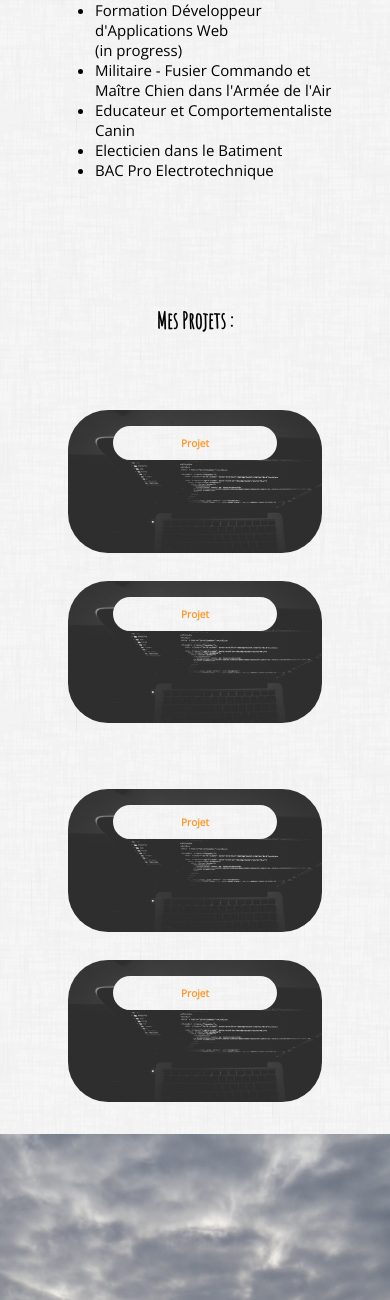
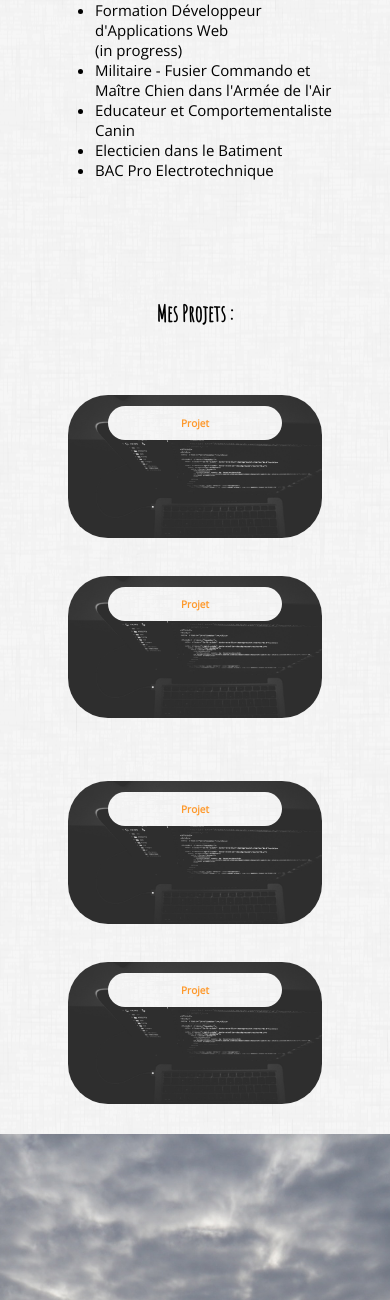
Before and after one commit to SimonBdBc/Portfolio, a PHP site: page / in a window 390 px wide. Shown: the part 2349-3649 px from the top of the page. Run offline with PHP 8.4, Linux system fonts and the light colour scheme.

Commit message:
modif responsive

```diff
--- a/css/style.css
+++ b/css/style.css
@@ -218,6 +218,12 @@
 .min-size-small{
   min-width: 280px;
 }
+.img-rond-projet{
+  overflow: hidden;
+  border-radius: 40px;
+  width: 40vh;
+  margin: 10px;
+}
 .img-projet{
   margin-top: -20px;
   text-decoration: none;
@@ -253,7 +259,7 @@
   color: #FE9A2E;
   text-shadow: 2px 2px #000;
 }
-@media screen and (max-width :880px){
+@media screen and (max-width :910px){
   body{
     font-size: 15px;
   }
@@ -283,6 +289,12 @@
     border-radius: 40px;
     width: 30vh;
     margin: 5px;
+  }
+  .img-rond-projet{
+    overflow: hidden;
+    border-radius: 40px;
+    width: 30vh;
+    margin: 10px;
   }
 }
 @media screen and (max-height: 700px){
--- a/pages/skill.php
+++ b/pages/skill.php
@@ -4,15 +4,15 @@
   </div>
   <div class="flex-container flex-wrap flex-row">
       <div class="flex-wrap half-size min-size-small">
-        <img class="logo" src="../image/htmlCss.png" >
-        <img class="logo" src="../image/bash.png" >
-        <img class="logo" src="../image/git.png" >
-        <img class="logo" src="../image/bootstrap.png" >
-        <img class="logo" src="../image/jquery.png" >
-        <img class="logo" src="../image/ajax.png" >
-        <img class="logo" src="../image/json.png" >
-        <img class="logo" src="../image/js.png" >
-        <img class="logo" src="../image/php.png" >
+        <img class="logo" src="../image/htmlCss.png" alt="logo">
+        <img class="logo" src="../image/bash.png" alt="logo">
+        <img class="logo" src="../image/git.png" alt="logo">
+        <img class="logo" src="../image/bootstrap.png" alt="logo">
+        <img class="logo" src="../image/jquery.png" alt="logo">
+        <img class="logo" src="../image/ajax.png" alt="logo">
+        <img class="logo" src="../image/json.png" alt="logo">
+        <img class="logo" src="../image/js.png" alt="logo">
+        <img class="logo" src="../image/php.png" alt="logo">
       </div>
       <div class="half-size min-size-small">
         <ul class="list-no-style check">
--- a/pages/work.php
+++ b/pages/work.php
@@ -4,18 +4,18 @@
   </div>
   <div class="flex-container flex-wrap flex-row">
     <div class="half-size min-size-small item-center">
-      <a href="#" class="img-projet a-no-style"><h6 class="titre-projet"> Projet </h6><img class="img-rond link-projet" src="image/code2.jpg"></a>
+      <a href="#" class="img-projet a-no-style"><h6 class="titre-projet"> Projet </h6><img class="img-rond-projet link-projet" src="image/code2.jpg"></a>
     </div>
     <div class="half-size min-size-small item-center">
-      <a href="#" class="img-projet a-no-style"><h6 class="titre-projet"> Projet </h6><img class="img-rond link-projet" src="image/code2.jpg"></a>
+      <a href="#" class="img-projet a-no-style"><h6 class="titre-projet"> Projet </h6><img class="img-rond-projet link-projet" src="image/code2.jpg"></a>
     </div>
   </div>
   <div class="flex-container flex-wrap flex-row">
     <div class="half-size min-size-small item-center">
-      <a href="#" class="img-projet a-no-style"><h6 class="titre-projet"> Projet </h6><img class="img-rond link-projet" src="image/code2.jpg"></a>
+      <a href="#" class="img-projet a-no-style"><h6 class="titre-projet"> Projet </h6><img class="img-rond-projet link-projet" src="image/code2.jpg"></a>
     </div>
     <div class="half-size min-size-small item-center">
-      <a href="#" class="img-projet a-no-style"><h6 class="titre-projet"> Projet </h6><img class="img-rond link-projet" src="image/code2.jpg"></a>
+      <a href="#" class="img-projet a-no-style"><h6 class="titre-projet"> Projet </h6><img class="img-rond-projet link-projet" src="image/code2.jpg"></a>
     </div>
   </div>
 </section>
--- a/pages/xp.php
+++ b/pages/xp.php
@@ -13,7 +13,7 @@
       </ul>
     </div>
     <div class="half-size min-size-small item-center">
-      <img class="img-rond" src="image/portrait.jpg">
+      <img class="img-rond" src="image/portrait.jpg" alt="portrait simon">
     </div>
   </div>
 </section>
```
Also changed, not shown: pages/main.php (deleted, +0 -56 lines).
